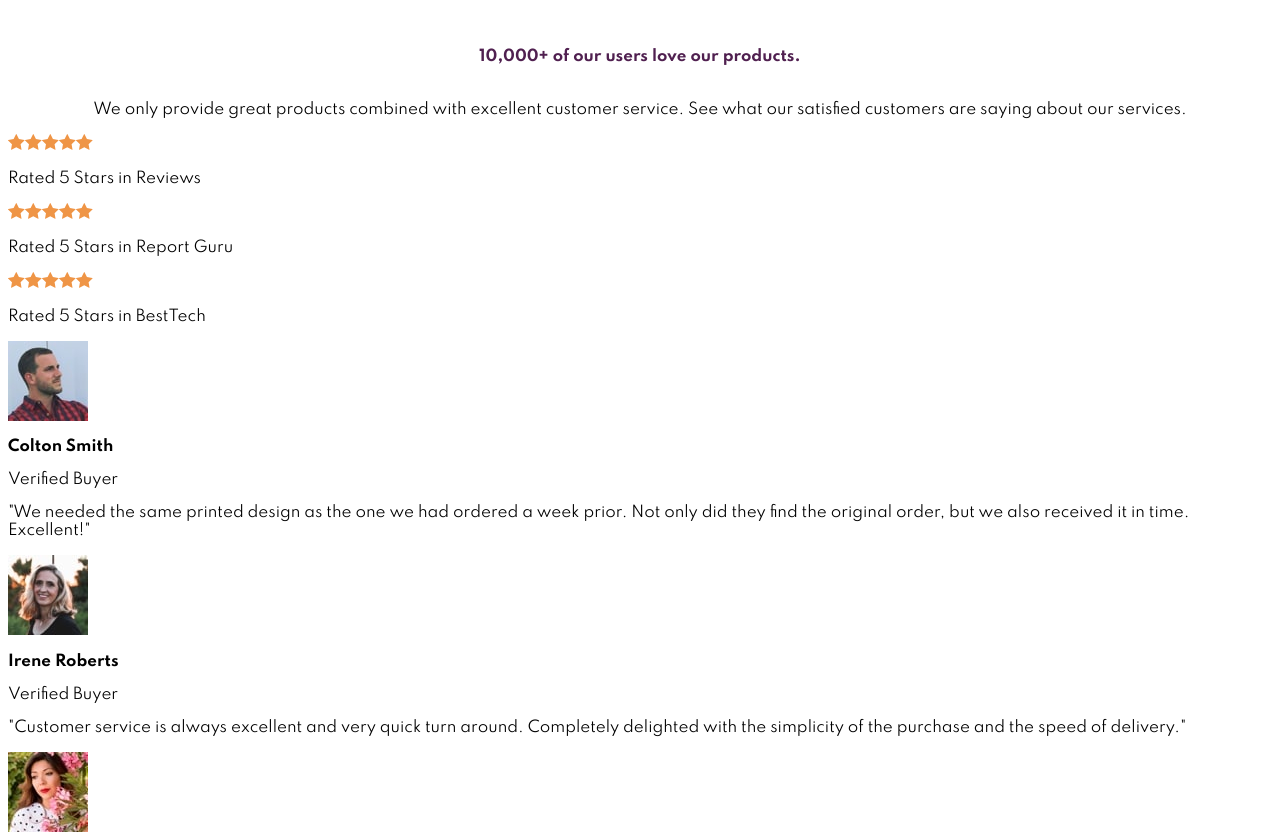
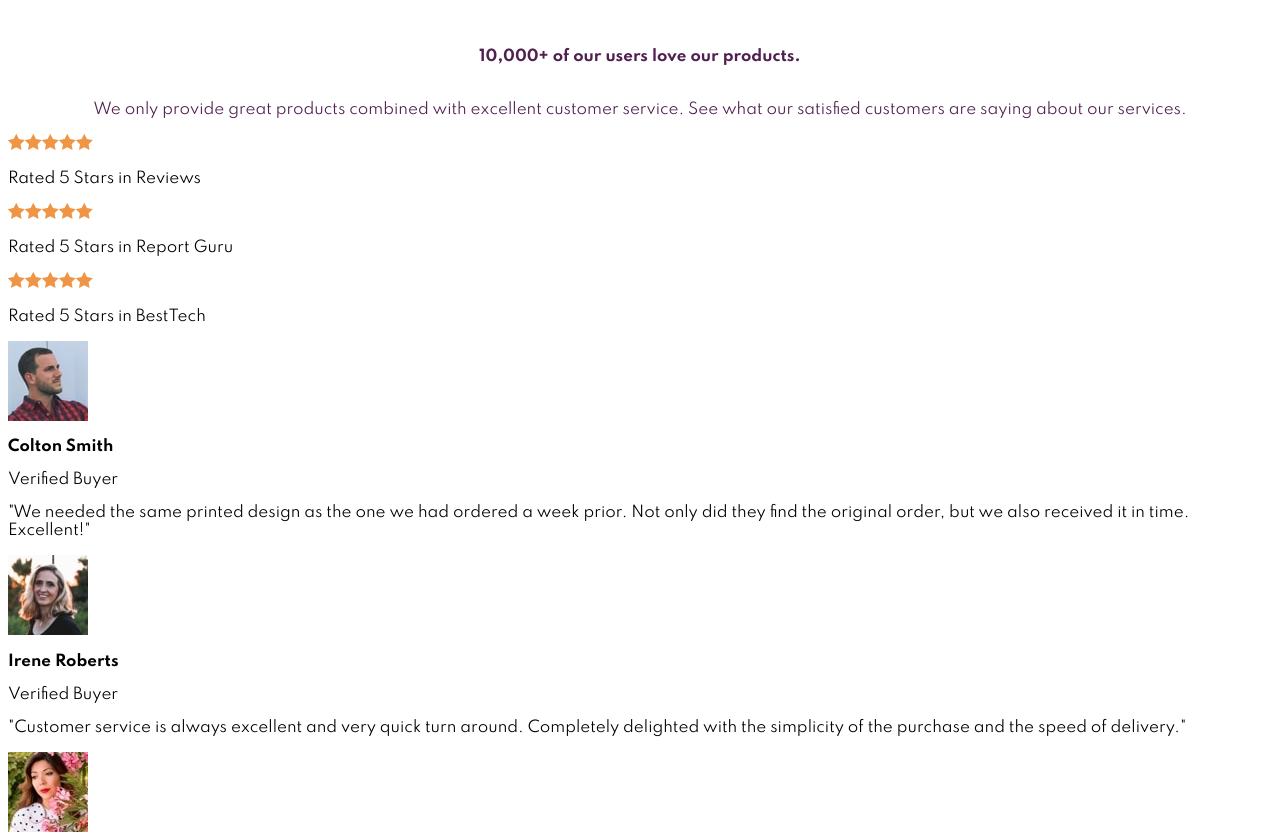
Before and after one commit to royeradames/social-proof-section-master, a React (Create React App) app: page / in a window 1280 px wide. Shown: the top 834 px of the page. Built offline with nearby package versions, Linux system fonts and the light colour scheme.

Commit message:
📦 add color and center header description

```diff
--- a/src/App.scss
+++ b/src/App.scss
@@ -31,6 +31,8 @@ $neutral-white: hsl(0, 0%, 100%);
   }
   &__description{
     text-align: center;
+    font-weight: 400;
+    color: $neutral-magenta-dark;
   }
 }
 
```
